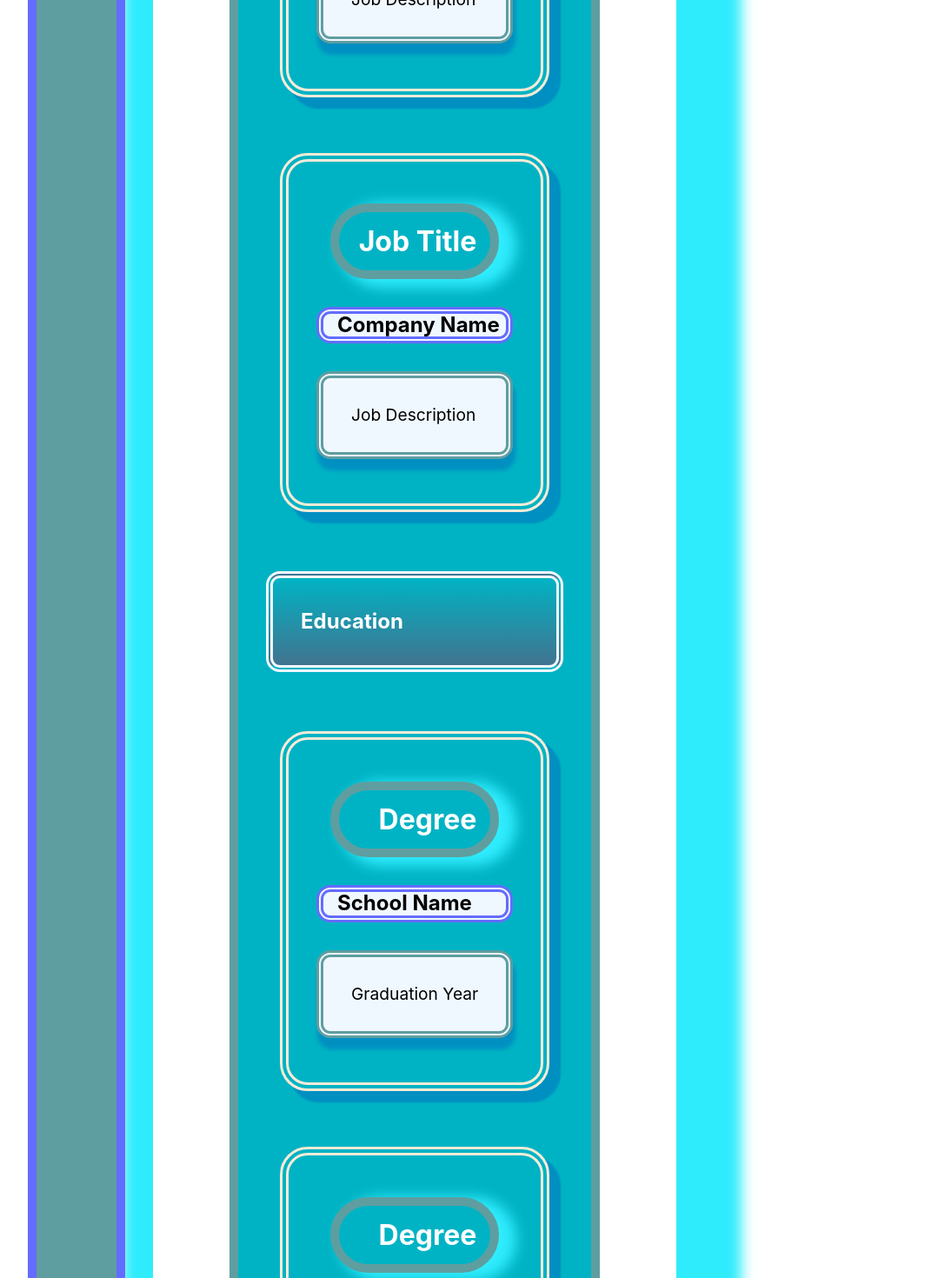
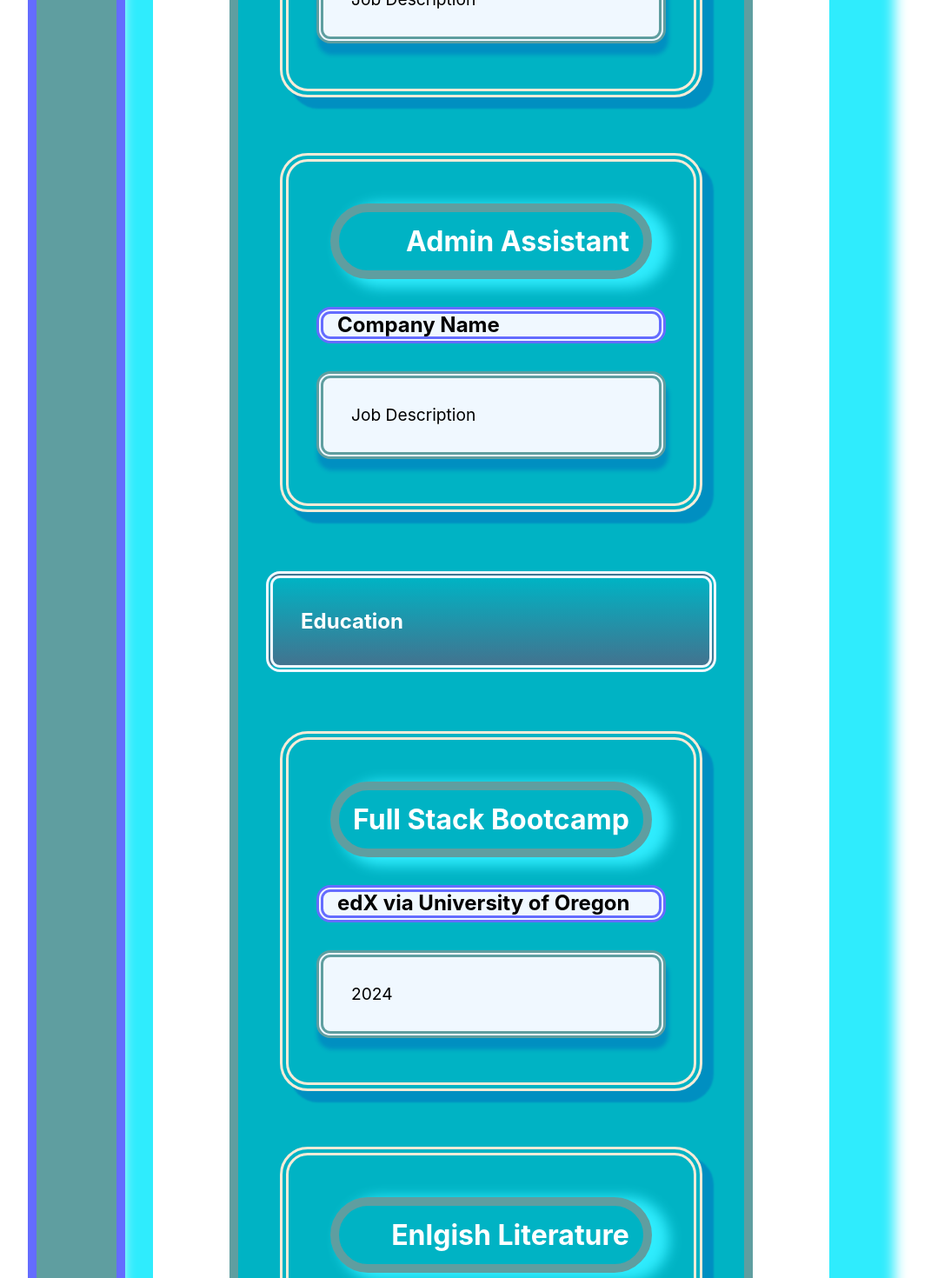
Before and after one commit to garrett-lieb/newProfile, a React (Vite) app: page /resume in a window 1280 px wide. Shown: the part 1330-2800 px from the top of the page at 87% size, without its empty margins (0-1071 px from the left). Built offline with nearby package versions, Linux system fonts and the light colour scheme.

Commit message:
added Name to class where omitted

```diff
--- a/src/components/About/index.jsx
+++ b/src/components/About/index.jsx
@@ -6,7 +6,7 @@ const About = () => {
   return (
     <div className="about">
             <section className="aboutContent">
-            <h1 class="headerItem">About Me</h1>
+            <h1 className="headerItem">About Me</h1>
             <p className="textBody">
                 testtesttesttesttesttesttesttesttesttesttesttesttesttesttesttest
                 testtesttesttesttesttesttesttesttesttesttesttesttesttesttesttest
--- a/src/components/Contact/index.jsx
+++ b/src/components/Contact/index.jsx
@@ -3,9 +3,9 @@ import './contact.css'
 
 const Contact = () => {
   return (
-<div class="contact">
+<div className="contact">
 <section className="contactContent">
-    <h1 class="headerItem">Contact</h1>
+    <h1 className="headerItem">Contact</h1>
     <p>
         <ul>
           <li>Email: <a href="mailto:liebg08@gmail.com">liebg08@gmail.com</a></li>
--- a/src/components/Footer/index.jsx
+++ b/src/components/Footer/index.jsx
@@ -3,7 +3,7 @@ import './footer.css'
 
 const Footer = () => {
   return (
-    <div class="footer">
+    <div className="footer">
 
       2024 © garrettLieb
       </div>
--- a/src/components/Resume/index.jsx
+++ b/src/components/Resume/index.jsx
@@ -3,40 +3,40 @@ import './resume.css'
 
 const Resume = () => {
   return (
-    <div class="resume">
-      <section class="resumeContent">
+    <div className="resume">
+      <section className="resumeContent">
       <h1>Resume</h1>
         <h2>Experience</h2>
-        <div class="job">
-          <h3>Job Title</h3>
+        <div className="job">
+          <h3>Server</h3>
           <h4>Company Name</h4>
           <p>Job Description</p>
         </div>
         <div className="job">
-          <h3>Job Title</h3>
+          <h3>Server</h3>
           <h4>Company Name</h4>
           <p>Job Description</p>
         </div>
-        <div class="job">
-          <h3>Job Title</h3>
+        <div className="job">
+          <h3>Admin Assistant</h3>
           <h4>Company Name</h4>
           <p>Job Description</p>
         </div>
         <h2>Education</h2>
         <div className="school">
-          <h3>Degree</h3>
-          <h4>School Name</h4>
-          <p>Graduation Year</p>
+          <h3>Full Stack Bootcamp</h3>
+          <h4>edX via University of Oregon</h4>
+          <p>2024</p>
         </div>
-        <div class="school">
-          <h3>Degree</h3>
-          <h4>School Name</h4>
-          <p>Graduation Year</p>
+        <div className="school">
+          <h3>Enlgish Literature</h3>
+          <h4>Seattle University</h4>
+          <p>2015</p>
         </div>
-        <div class="school">
-          <h3>Degree</h3>
-          <h4>School Name</h4>
-          <p>Graduation Year</p>
+        <div className="school">
+          <h3>Spanish</h3>
+          <h4>Seattle University</h4>
+          <p>2015</p>
         </div>
       </section>
       </div>
--- a/src/components/Root/index.jsx
+++ b/src/components/Root/index.jsx
@@ -7,6 +7,12 @@ const Root = () => {
     const [isMenuOpen, setIsMenuOpen] = useState(false);
     const toggleMenu = () => {
         setIsMenuOpen(!isMenuOpen);
+        // if you click away close the dropBar
+        document.addEventListener("click", (e) => {
+            if (e.target.className !== "menuButton") {
+                setIsMenuOpen(false);
+            }
+        });
     };
 
     return (
--- a/src/components/Root/nav.css
+++ b/src/components/Root/nav.css
@@ -25,7 +25,7 @@
 
 .navItem {
     padding: .5rem;
-    width: 10%;
+    width: 5%;
     position: relative;
     display: flex;
     flex-direction: row;
@@ -57,6 +57,7 @@
     border-color:#646cff;
     font-size: large;
     font-weight: bold;
+
     color: aliceblue;
 }
 
```
